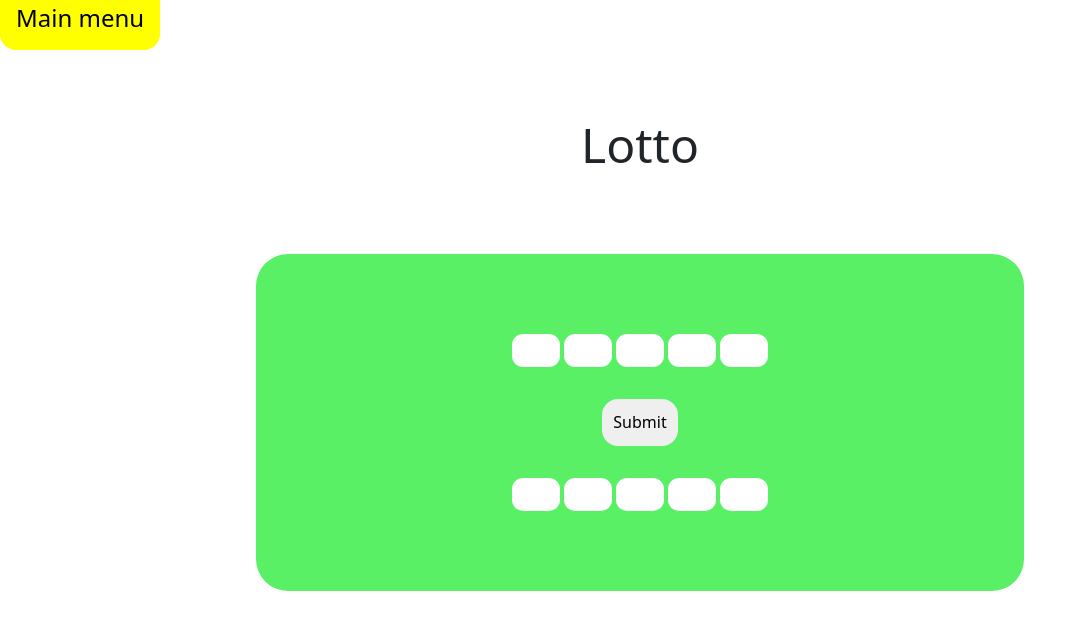
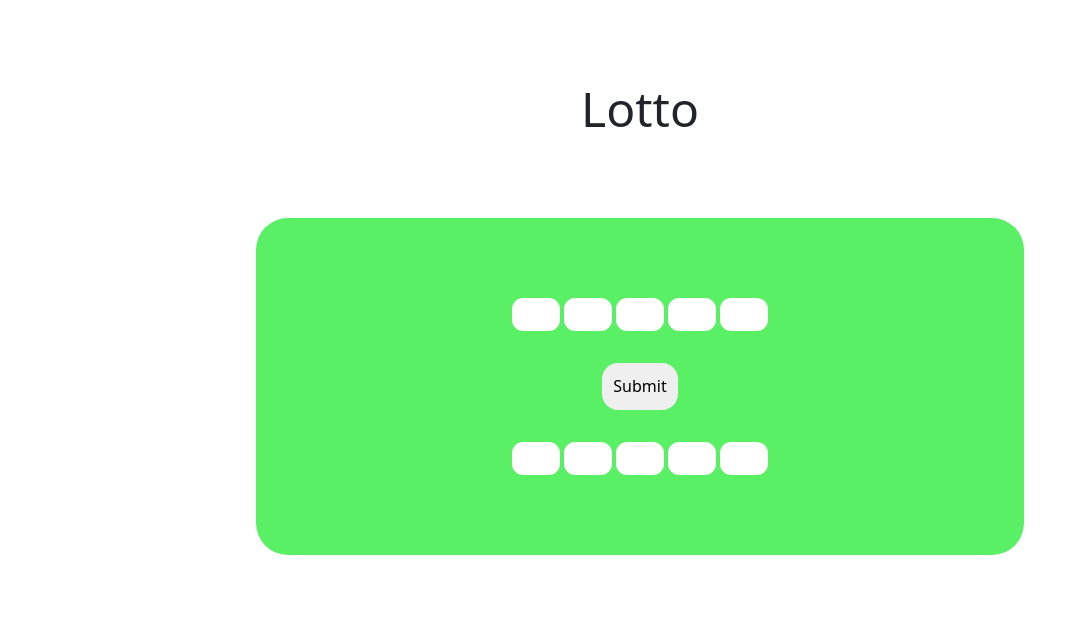
Before and after one commit to Matyas92/lottery, a plain HTML site: page index.html in a window 1280 px wide. Shown: the whole page, without its empty margins (0-1087 px from the left). Drawn offline with nearby package versions, Linux system fonts and the light colour scheme.

Commit message:
Update index.html

```diff
--- a/index.html
+++ b/index.html
@@ -10,7 +10,6 @@
     <link rel="preconnect" href="https://fonts.googleapis.com">
 <link rel="preconnect" href="https://fonts.gstatic.com" crossorigin>
 <link href="https://fonts.googleapis.com/css2?family=Roboto+Mono:wght@200&display=swap" rel="stylesheet">
-<a class="menu" href="../index.html">Main menu</a>
 
     <h1>Lotto</h1>
 
```
